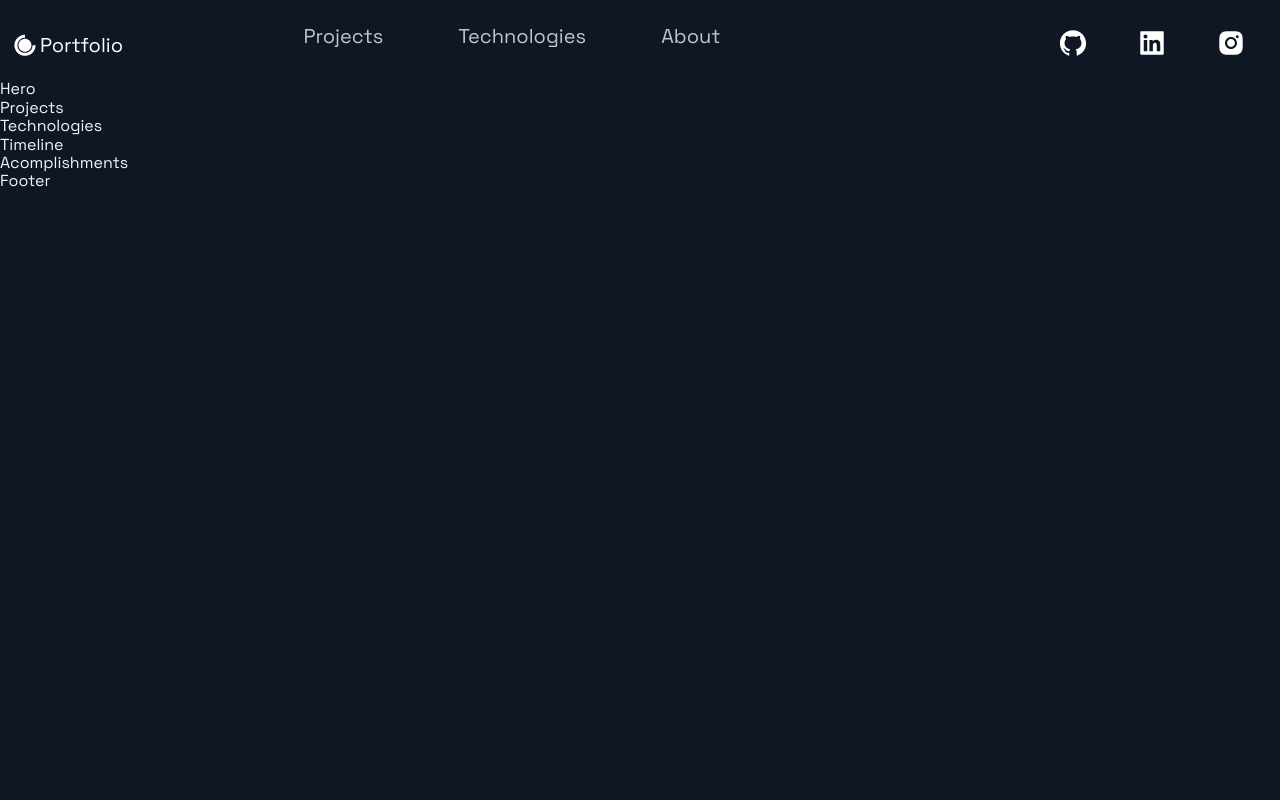
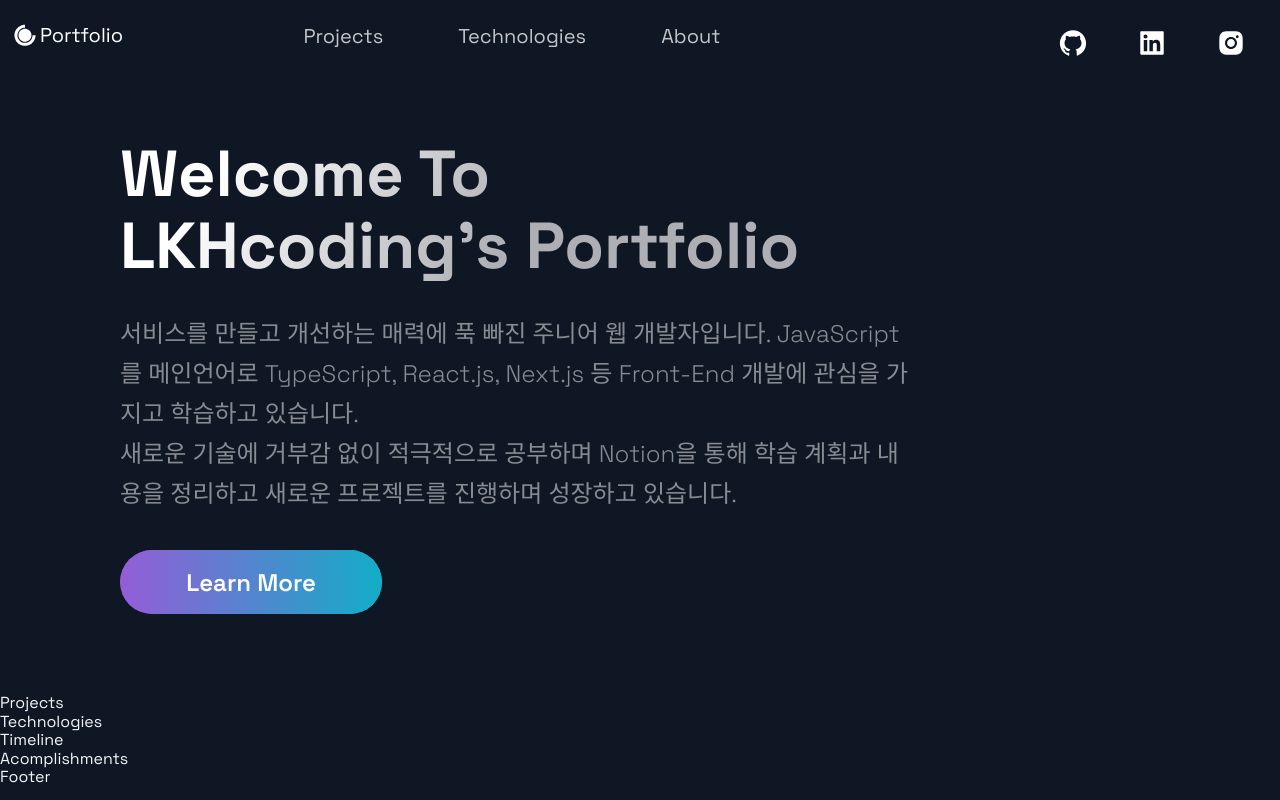
Before and after one commit to LKHcoding/nextjs-portfolio, a Next.js app: page / in a window 1280 px wide. Built offline with nearby package versions, Linux system fonts and the light colour scheme.

Commit message:
Hero 영역 구성 완료

```diff
--- a/src/components/Header/Header.js
+++ b/src/components/Header/Header.js
@@ -22,7 +22,7 @@ const Header = () => (
             display: "flex",
             alignItems: "center",
             color: "white",
-            marginBottom: "20;",
+            marginBottom: "20px",
           }}
         >
           <DiCssdeck size="3rem" />
--- a/src/components/Hero/Hero.js
+++ b/src/components/Hero/Hero.js
@@ -1,13 +1,33 @@
-import React from 'react';
+import React from "react";
 
-import { Section, SectionText, SectionTitle } from '../../styles/GlobalComponents';
-import Button from '../../styles/GlobalComponents/Button';
-import { LeftSection } from './HeroStyles';
+import {
+  Section,
+  SectionText,
+  SectionTitle,
+} from "../../styles/GlobalComponents";
+import Button from "../../styles/GlobalComponents/Button";
+import { LeftSection } from "./HeroStyles";
 
 const Hero = (props) => (
-  <div>
-    Hero
-  </div>
+  <Section row nopadding>
+    <LeftSection>
+      <SectionTitle main center>
+        Welcome To <br />
+        LKHcoding's Portfolio
+      </SectionTitle>
+      <SectionText>
+        서비스를 만들고 개선하는 매력에 푹 빠진 주니어 웹 개발자입니다.
+        JavaScript를 메인언어로 TypeScript, React.js, Next.js 등 Front-End
+        개발에 관심을 가지고 학습하고 있습니다.
+        <br />
+        새로운 기술에 거부감 없이 적극적으로 공부하며 Notion을 통해 학습 계획과
+        내용을 정리하고 새로운 프로젝트를 진행하며 성장하고 있습니다.
+      </SectionText>
+      <Button onClick={() => (window.location = "https://google.com")}>
+        Learn More
+      </Button>
+    </LeftSection>
+  </Section>
 );
 
 export default Hero;
```
